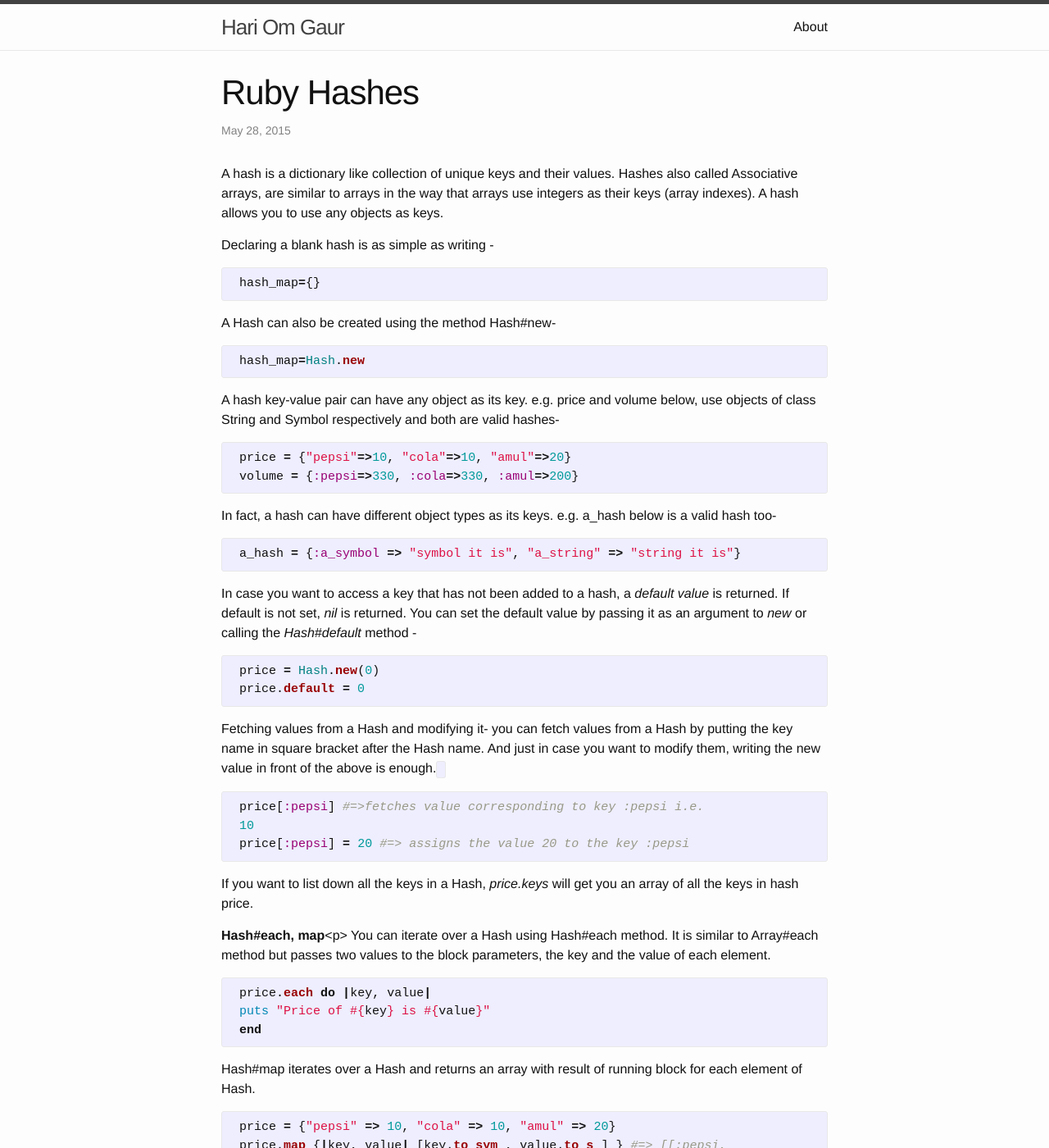
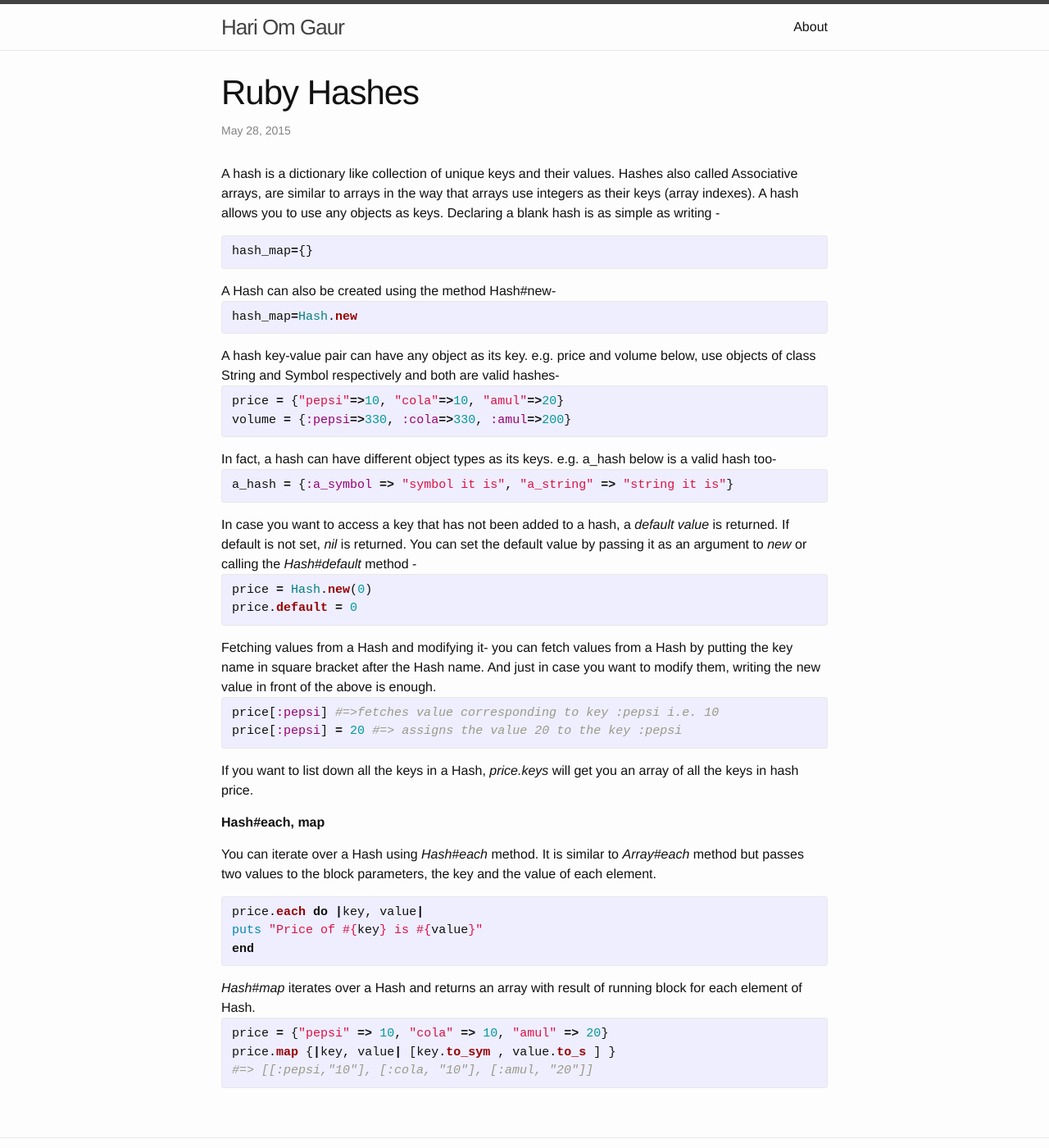
Before and after one commit to hogaur/hogaur.github.io, a Jekyll site: the page built from _posts/2015-05-28-ruby-hash.markdown, in a window 1280 px wide and 1400 px high. Shown: the whole window at 82% size. Built offline with Jekyll 4.4.1, drawn with Linux system fonts in a browser that asks for light colours; some of the changed text lies outside the part shown.

Commit message:
Ruby Hashes file edit

```diff
--- a/_config.yml
+++ b/_config.yml
@@ -6,7 +6,7 @@ description: > # this means to ignore newlines until "baseurl:"
   line in _config.yml. It will appear in your document head meta (for
   Google search results) and in your feed.xml site description.
 baseurl: "" # the subpath of your site, e.g. /blog/
-url: "http://yourdomain.com" # the base hostname & protocol for your site
+url: "http://hogaur.github.io" # the base hostname & protocol for your site
 twitter_username: hogaur
 github_username:  hogaur
 
--- a/_posts/2015-05-28-ruby-hash.markdown
+++ b/_posts/2015-05-28-ruby-hash.markdown
@@ -4,66 +4,67 @@ title:  "Ruby Hashes"
 date:   2015-05-28 19:11:11
 categories:
 ---
- A hash is a dictionary like collection of unique keys and their values.
- Hashes also called Associative arrays, are similar to arrays in the way
- that arrays use integers as their keys (array indexes). A hash allows
- you to use any objects as keys.
+<p>
+A hash is a dictionary like collection of unique keys and their values.
+Hashes also called Associative arrays, are similar to arrays in the way
+that arrays use integers as their keys (array indexes). A hash allows
+you to use any objects as keys.
 
- Declaring a blank hash is as simple as writing -
+Declaring a blank hash is as simple as writing -
 {% highlight ruby %}
- hash_map={}
+hash_map={}
 {% endhighlight %}
- A Hash can also be created using the method Hash#new-
+A Hash can also be created using the method Hash#new-
 {% highlight ruby %}
- hash_map=Hash.new
+hash_map=Hash.new
 {% endhighlight %}
- A hash key-value pair can have any object as its key. e.g. price and
- volume below, use objects of class String and Symbol respectively and
- both are valid hashes-
+A hash key-value pair can have any object as its key. e.g. price and
+volume below, use objects of class String and Symbol respectively and
+both are valid hashes-
 {% highlight ruby %}
- price = {"pepsi"=>10, "cola"=>10, "amul"=>20}
- volume = {:pepsi=>330, :cola=>330, :amul=>200}
+price = {"pepsi"=>10, "cola"=>10, "amul"=>20}
+volume = {:pepsi=>330, :cola=>330, :amul=>200}
 {% endhighlight %}
- In fact, a hash can have different object types as its keys. e.g.
- a_hash below is a valid hash too-
+In fact, a hash can have different object types as its keys. e.g.
+a_hash below is a valid hash too-
 {% highlight ruby %}
- a_hash = {:a_symbol => "symbol it is", "a_string" => "string it is"}
+a_hash = {:a_symbol => "symbol it is", "a_string" => "string it is"}
 {% endhighlight %}
- In case you want to access a key that has not been added to a hash, a
- <em>default value</em> is returned. If default is not set, <em>nil</em>
- is returned. You can set the default value by passing it as an argument
- to <em>new</em> or calling the <em>Hash#default</em> method -
+In case you want to access a key that has not been added to a hash, a
+<em>default value</em> is returned. If default is not set, <em>nil</em>
+is returned. You can set the default value by passing it as an argument
+to <em>new</em> or calling the <em>Hash#default</em> method -
 {% highlight ruby %}
- price = Hash.new(0)
- price.default = 0
+price = Hash.new(0)
+price.default = 0
 {% endhighlight %}
- Fetching values from a Hash and modifying it- you can fetch values from
- a Hash by putting the key name in square bracket after the Hash name.
- And just in case you want to modify them, writing the new value in
- front of the above is enough.
- <code>
+Fetching values from a Hash and modifying it- you can fetch values from
+a Hash by putting the key name in square bracket after the Hash name.
+And just in case you want to modify them, writing the new value in
+front of the above is enough.
 {% highlight ruby %}
- price[:pepsi] #=>fetches value corresponding to key :pepsi i.e.
- 10
- price[:pepsi] = 20 #=> assigns the value 20 to the key :pepsi
+price[:pepsi] #=>fetches value corresponding to key :pepsi i.e. 10
+price[:pepsi] = 20 #=> assigns the value 20 to the key :pepsi
 {% endhighlight %}
- If you want to list down all the keys in a Hash,
- <em>price.keys</em> will get you an array of all the keys in hash
- price.
-
- <strong>Hash#each, map</strong><p>
- You can iterate over a Hash using Hash#each method. It is similar to
- Array#each method but passes two values to the block parameters, the
- key and the value of each element.
+If you want to list down all the keys in a Hash,
+<em>price.keys</em> will get you an array of all the keys in hash
+price.
+</p>
+<strong>Hash#each, map</strong>
+<p>
+You can iterate over a Hash using <em>Hash#each</em> method. It is similar to
+<em>Array#each</em> method but passes two values to the block parameters, the
+key and the value of each element.
 {% highlight ruby %}
- price.each do |key, value|
- puts "Price of #{key} is #{value}"
- end
+price.each do |key, value|
+puts "Price of #{key} is #{value}"
+end
 {% endhighlight %}
- Hash#map iterates over a Hash and returns an array with result of
- running block for each element of Hash.
+<em>Hash#map</em> iterates over a Hash and returns an array with result of
+running block for each element of Hash.
 {% highlight ruby %}
- price = {"pepsi" => 10, "cola" => 10, "amul" => 20}
- price.map {|key, value| [key.to_sym , value.to_s ] } #=> [[:pepsi,
- "10"], [:cola, "10"], [:amul, "20"]]
+price = {"pepsi" => 10, "cola" => 10, "amul" => 20}
+price.map {|key, value| [key.to_sym , value.to_s ] }
+#=> [[:pepsi,"10"], [:cola, "10"], [:amul, "20"]]
 {% endhighlight %}
+</p>
```
Also changed, not shown: 6 other files.
